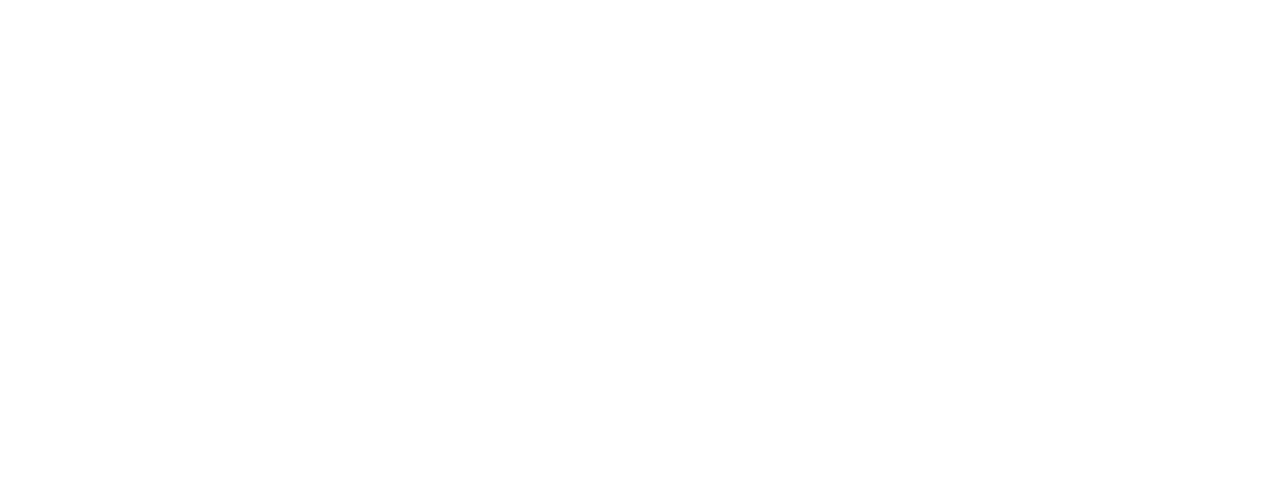
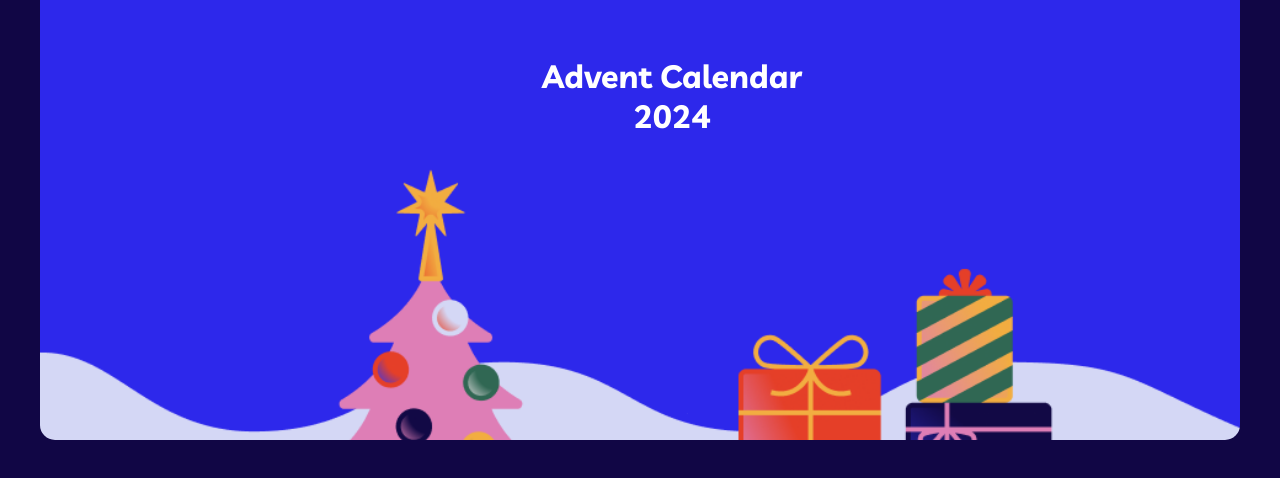
Before and after one commit to DavideBernasconi13/advent-calendar, a plain HTML site: page index.html in a window 1280 px wide. Drawn offline with Linux system fonts and the light colour scheme.

Commit message:
header section

```diff
--- a/asset/style.css
+++ b/asset/style.css
@@ -0,0 +1,71 @@
+/* ! Custom proprieties */
+:root {
+    --background-color: #110645;
+    --header-color: #2D28EB;
+    --light-color: #fff;
+    --dark-color: #000;
+}
+
+/* ! Reset */
+* {
+    padding: 0;
+    margin: 0;
+    box-sizing: border-box;
+}
+
+body {
+    font-family: 'Livvic', sans-serif;
+    background-color: var(--background-color);
+    max-width: 1200px;
+    margin: 0 auto;
+}
+
+/* -------------------------------------------------------------------------------- */
+/* ! Header */
+/* -------------------------------------------------------------------------------- */
+header {
+    position: relative;
+    height: 55vh;
+    overflow: hidden;
+    background-color: var(--header-color);
+    background-image: url('images/header-bg.png');
+    background-repeat: no-repeat;
+    background-position: 50% 65%;
+    background-size: contain;
+    background-attachment: fixed;
+    color: var(--light-color);
+    border-radius: 0 0 15px 15px;
+    padding: 5vh 20vh 0 5vh;
+    font-weight: 400;
+    font-size: 1rem;
+    text-align: center;
+
+    img {
+        position: absolute;
+        width: 100%;
+        top: 7vh;
+        left: 0;
+    }
+
+    h1 {
+        position: absolute;
+        top: 7vh;
+        left: 50%;
+        transform: translate(-40%);
+        width: 25vw;
+    }
+}
+
+@media (max-width: 992px) {
+    header {
+        background-position: 50% 60%;
+    }
+}
+
+@media (max-width: 768px) {
+    header {
+        /* background-position: 50% -25%; */
+        background-size: cover;
+        background-color: red;
+    }
+}
--- a/index.html
+++ b/index.html
@@ -4,10 +4,20 @@
 <head>
     <meta charset="UTF-8">
     <meta name="viewport" content="width=device-width, initial-scale=1.0">
+    <link rel="stylesheet" href="asset/style.css">
+    <!-- Google font -->
+    <link rel="preconnect" href="https://fonts.googleapis.com">
+    <link rel="preconnect" href="https://fonts.gstatic.com" crossorigin>
+    <link
+        href="https://fonts.googleapis.com/css2?family=Livvic:ital,wght@0,100;0,200;0,300;0,400;0,500;0,600;0,700;0,900;1,100;1,200;1,300;1,400;1,500;1,600;1,700;1,900&display=swap"
+        rel="stylesheet">
     <title>Advent calendar</title>
 </head>
 
 <body>
+    <header>
+        <h1>Advent Calendar 2024</h1>
+    </header>
 
 </body>
 
```
